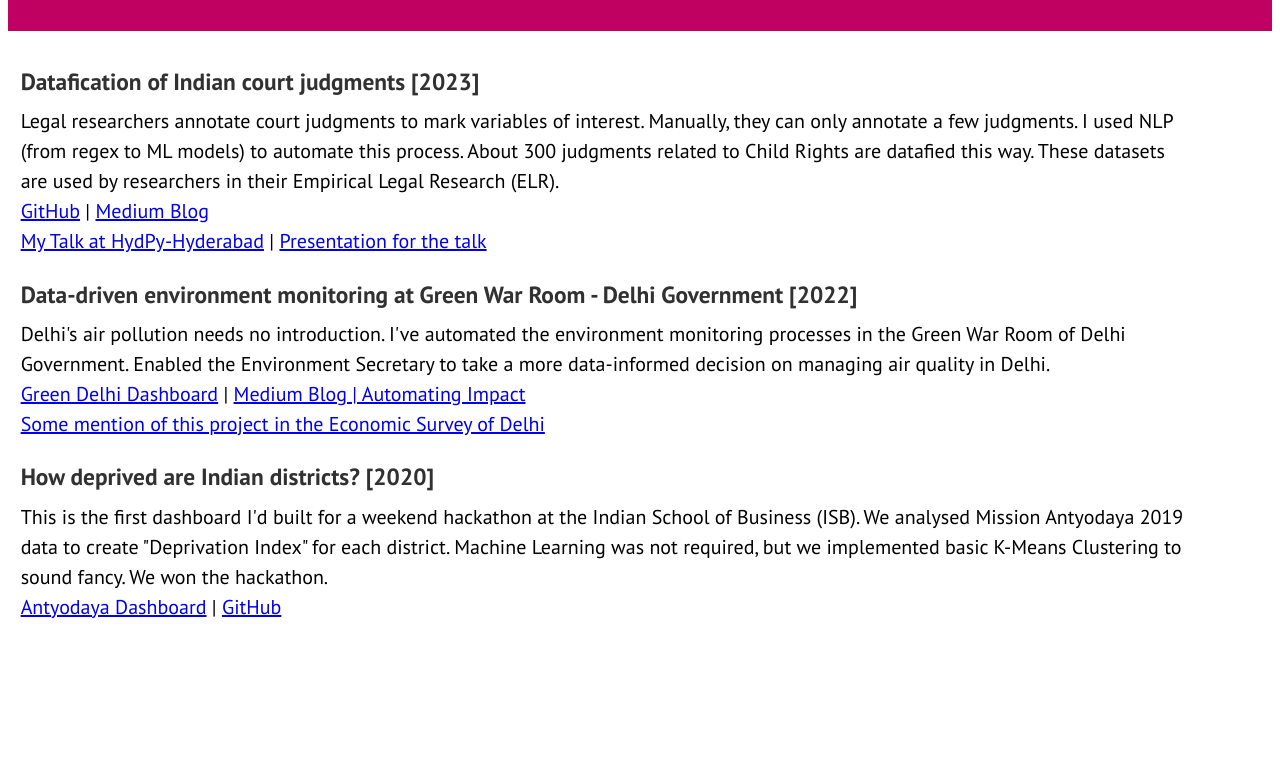
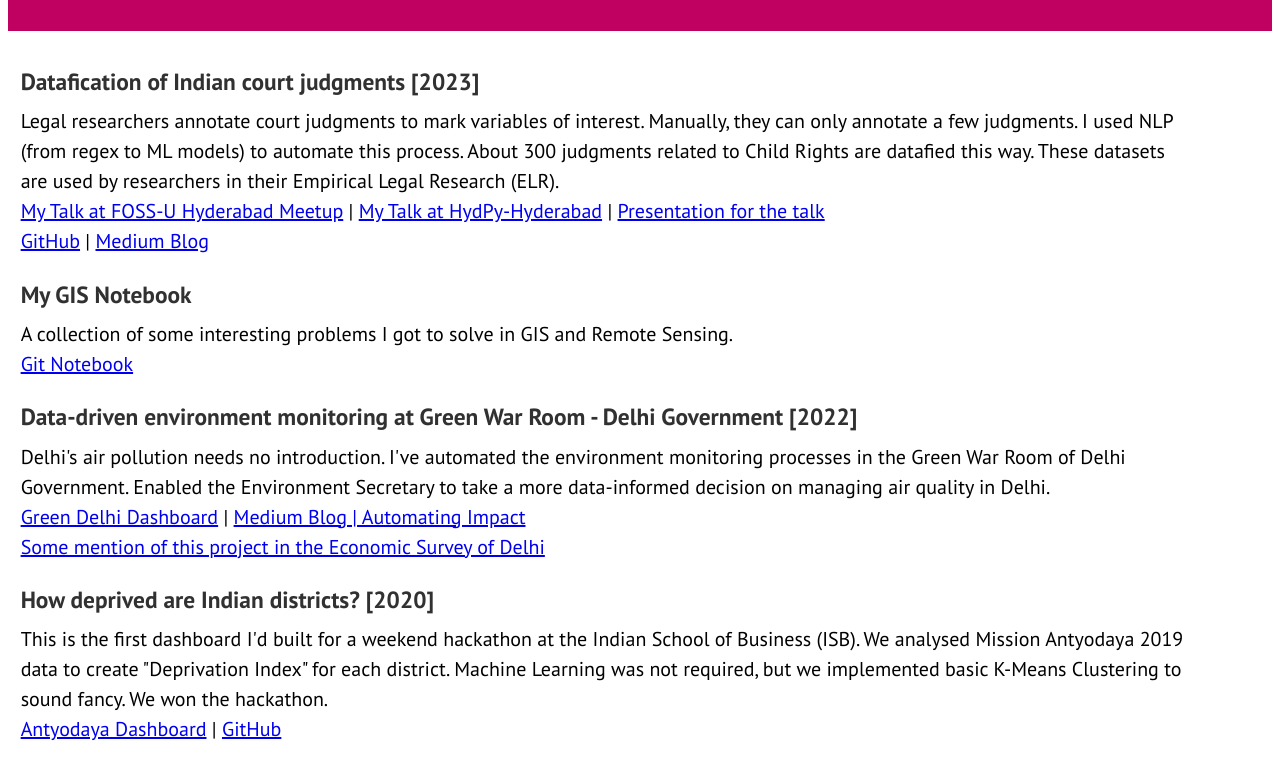
Before and after one commit to d-saikrishna/d-saikrishna.github.io, a plain HTML site: page Data/index.html in a window 1280 px wide. Shown: the part 1132-1911 px from the top of the page. Before the commit the page ends 1794 px from the top, so only its background shows below. Drawn offline with Linux system fonts and the light colour scheme; a script that the page names is missing.

Commit message:
UPDATE Data Projects -- added GIS Notebook watermwark remove

```diff
--- a/Data/index.html
+++ b/Data/index.html
@@ -52,7 +52,7 @@ gtag('config', 'G-2ZTT8BJV0Z');
     </div>
 
     <div class="content">
-        <!-- Post 1 -->
+        <!-- Post -->
         <div class="post">
             <h3>Datafication of Indian court judgments [2023]</h3>
             <p>
@@ -60,15 +60,27 @@ gtag('config', 'G-2ZTT8BJV0Z');
                 I used NLP (from regex to ML models) to automate this process. About 300 judgments related to Child Rights are datafied this way.
                 These datasets are used by researchers in their Empirical Legal Research (ELR).
                 <br>
+                <a href="https://youtu.be/WcfmmwHGdC4?si=BsaCvAM15sNPagyc">My Talk at FOSS-U Hyderabad Meetup</a> |
+                <a href="https://youtu.be/xSibto2cLoA?si=QbK4c7piSjWONFY-">My Talk at HydPy-Hyderabad</a> |
+                <a href="https://docs.google.com/presentation/d/1CJhc_PsfI4yI5GeBtaK79TmxfzbU4iKHyRoISjxUhAM/edit?usp=sharing">Presentation for the talk</a>
+                <br>
                 <a href="https://github.com/justicehub-in/child-protection-case-research/tree/main/JudgmentAnalysis">GitHub</a> |
                 <a href="https://medium.com/civicdatalab/exploring-the-capabilities-of-natural-language-processing-nlp-in-conducting-legal-analysis-88ef2b9dec9c">Medium Blog</a>
-                <br>
-                <a href="https://www.youtube.com/watch?v=xSibto2cLoA&t=558s">My Talk at HydPy-Hyderabad</a> |
-                <a href="https://docs.google.com/presentation/d/1CJhc_PsfI4yI5GeBtaK79TmxfzbU4iKHyRoISjxUhAM/edit?usp=sharing">Presentation for the talk</a>
+
             </p>
         </div>
 
-        <!-- Post 2 -->
+        <!-- Post -->
+        <div class="post">
+            <h3>My GIS Notebook</h3>
+            <p>
+                A collection of some interesting problems I got to solve in GIS and Remote Sensing.
+                <br>
+                <a href="https://github.com/d-saikrishna/GIS_RemoteSensing/blob/master/GIS%20Notebook.ipynb">Git Notebook</a>
+            </p>
+        </div>
+
+        <!-- Post-->
         <div class="post">
             <h3> Data-driven environment monitoring at Green War Room - Delhi Government [2022] </h3>
             <p>
@@ -84,7 +96,7 @@ gtag('config', 'G-2ZTT8BJV0Z');
         </div>
 
 
-        <!-- Post 3 -->
+        <!-- Post-->
         <div class="post">
             <h3> How deprived are Indian districts? [2020]</h3>
             <p>
```
